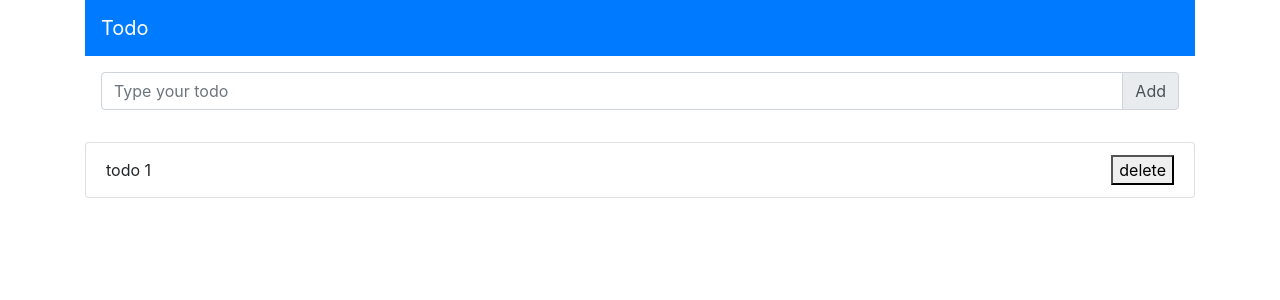
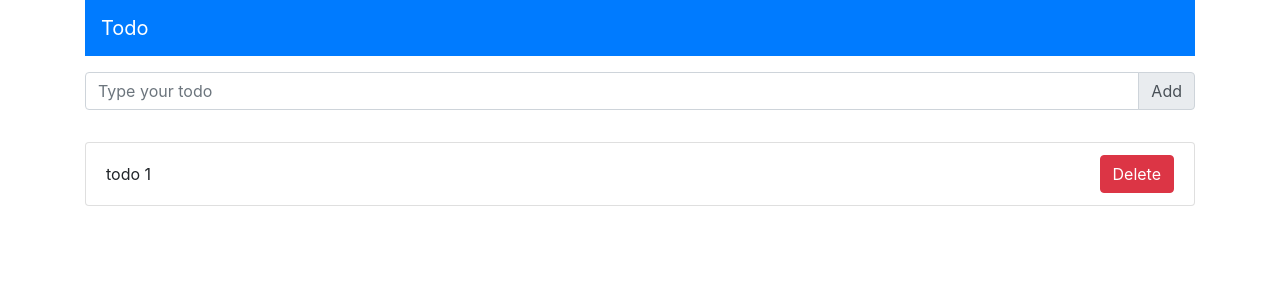
Before and after one commit to dima-mamaev/todo, a React (Create React App) app: page / in a window 1280 px wide. Shown: the top 300 px of the page. Built offline with nearby package versions, Linux system fonts and the light colour scheme.

Commit message:
added actions

```diff
--- a/src/components/input.tsx
+++ b/src/components/input.tsx
@@ -1,17 +1,38 @@
-import React from "react";
+import React, {useState} from "react";
+import {useDispatch} from "react-redux";
+import {addTodo} from "../redux/actions/todos";
 
 const Input: React.FC = () => {
+    const [value, setValue] = useState<string>("")
+    const dispatch = useDispatch()
+    function onChangeHandler(event: React.ChangeEvent<HTMLInputElement>) {
+        const todoMessage = event.target.value
+        if (todoMessage.trim().length === 0) {
+            setValue("")
+            return
+        }
+        setValue(todoMessage)
+    }
+    function onAddHandler(event: React.MouseEvent) {
+        if (value.length === 0) {
+            return
+        }
+        dispatch(addTodo(value))
+        setValue("")
+    }
     return (
-        <div className="input-group p-3 m-auto d-flex flex-column">
+        <div className="input-group pt-3 pb-3 m-auto d-flex flex-column">
             <div className="input-group mb-3">
                 <input
                     type="text"
                     className="form-control"
                     id="form"
                     placeholder="Type your todo"
+                    value={value}
+                    onChange={onChangeHandler}
                 />
                 <div className="input-group-append">
-                    <button className="input-group-text">
+                    <button className="input-group-text" onClick={onAddHandler}>
                         Add
                     </button>
                 </div>
@@ -19,5 +40,4 @@ const Input: React.FC = () => {
         </div>
     )
 }
-
 export default Input
--- /dev/null
+++ b/src/components/noTodos.tsx
@@ -0,0 +1,15 @@
+import React from "react";
+
+const NoTodo: React.FC = () => {
+    return (
+        <div className="container text-center">
+            <p className="lead">Please type your todo in input above!</p>
+            <div className="spinner-grow" role="status">
+            </div>
+        </div>
+
+    )
+
+}
+
+export default NoTodo
--- a/src/components/todoItem.tsx
+++ b/src/components/todoItem.tsx
@@ -1,12 +1,16 @@
 import React from 'react';
-import {ITodo} from "../interfaces/interfaces";
 
-const TodoItem: React.FC<ITodo> = ({title, id}) => {
+type TodoItem = {
+    title: string;
+    id: number;
+    onDelete(id: number): void
+}
 
+const TodoItem: React.FC<TodoItem> = ({title, id, onDelete}) => {
     return (
         <li className="list-group-item d-flex justify-content-between align-items-center">
             <p className="p-0 m-0">{title} </p>
-            <button> delete</button>
+            <button className="btn btn-danger" onClick={() => onDelete(id)}> Delete</button>
         </li>
     )
 }
--- a/src/components/todoList.tsx
+++ b/src/components/todoList.tsx
@@ -1,21 +1,31 @@
 import React from 'react';
-import {useSelector} from "react-redux";
+import {useDispatch, useSelector} from "react-redux";
 import {IAppState} from "../interfaces/interfaces";
 import TodoItem from "./todoItem";
+import {deleteTodo} from "../redux/actions/todos";
+import NoTodo from "./noTodos";
 
 const TodoList: React.FC = () => {
-    const todos = useSelector((state:IAppState) => state.todo);
+    const todos = useSelector((state: IAppState) => state.todo);
+    const dispatch = useDispatch()
 
-    console.log(todos)
+    function onDeleteHandler(id: number) {
+        dispatch(deleteTodo(id))
+    }
+
     return (
-        <ul className="list-group">
+        <>
             {
-                todos.map(todo => {
-                    return <TodoItem  key={todo.id} id={todo.id} title={todo.title} />
-                })
+                todos.length === 0 && <NoTodo/>
             }
-
-        </ul>
+            <ul className="list-group">
+                {
+                    todos.map(todo => {
+                        return <TodoItem key={todo.id} id={todo.id} title={todo.title} onDelete={onDeleteHandler}/>
+                    })
+                }
+            </ul>
+        </>
     )
 }
 
--- a/src/interfaces/interfaces.ts
+++ b/src/interfaces/interfaces.ts
@@ -8,6 +8,6 @@ export interface IAction {
     payload: ITodo
 }
 
-export interface  IAppState {
+export interface IAppState {
     todo: ITodo[]
 }
--- a/src/redux/actions/actionTypes.ts
+++ b/src/redux/actions/actionTypes.ts
@@ -1 +1,2 @@
 export const  ADD_TODO = "ADD_TODO"
+export const  DELETE_TODO = "DELETE_TODO"
--- a/src/redux/actions/todos.ts
+++ b/src/redux/actions/todos.ts
@@ -1,10 +1,17 @@
-import {ADD_TODO} from "./actionTypes";
+import {ADD_TODO, DELETE_TODO} from "./actionTypes";
 import {IAction} from "../../interfaces/interfaces";
 
-export const addTodo = (title:string) : IAction => ({
+export const addTodo = (title: string): IAction => ({
     type: ADD_TODO,
     payload: {
-       title,
+        title,
         id: Math.random()
     }
 })
+
+export const deleteTodo = (id: number) => ({
+    type: DELETE_TODO,
+    payload: {
+        id
+    }
+})
--- a/src/redux/reducers/todo.ts
+++ b/src/redux/reducers/todo.ts
@@ -1,12 +1,16 @@
 import {IAction, ITodo} from "../../interfaces/interfaces";
-import {ADD_TODO} from "../actions/actionTypes";
+import {ADD_TODO, DELETE_TODO} from "../actions/actionTypes";
 
 const initialState: ITodo[] = [{title: "todo 1", id: 3565}]
 
-const todo =(state = initialState, action:IAction) => {
-    switch(action.type){
+const todo = (state = initialState, action: IAction) => {
+    switch (action.type) {
+        case DELETE_TODO:
+            return [
+                ...state.filter(todo => todo.id !== action.payload.id)
+            ]
         case ADD_TODO :
-            return  [
+            return [
                 ...state,
                 {
                     title: action.payload.title,
```
